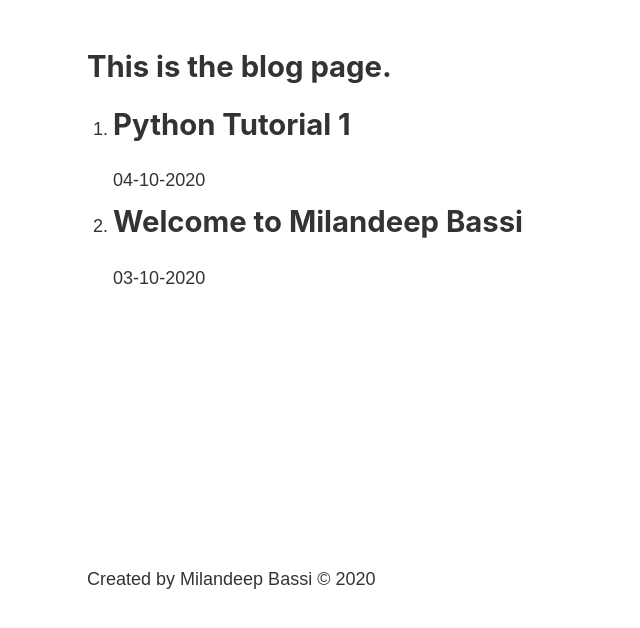
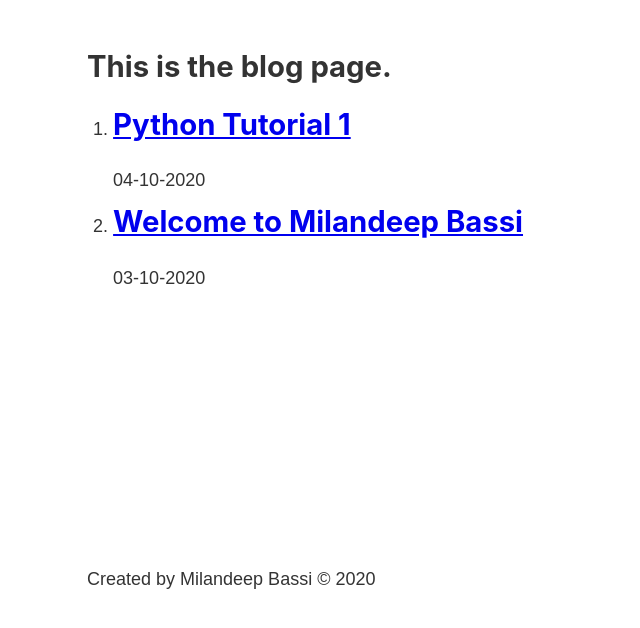
Before and after one commit to milandeepbassi/GreatGatsbyBootcamp, a Gatsby site in the folder gatsby-bootcamp/: page /blog in a window 1280 px wide. Shown: the part 164-792 px from the top of the page, without its empty margins (91-731 px from the left). Built offline with nearby package versions, Linux system fonts and the light colour scheme; Gatsby itself is replaced by a stand-in of ours.

Commit message:
Added dynamic links.

```diff
--- a/gatsby-bootcamp/src/pages/blog.js
+++ b/gatsby-bootcamp/src/pages/blog.js
@@ -1,4 +1,4 @@
-import { graphql, useStaticQuery } from 'gatsby'
+import { Link, graphql, useStaticQuery } from 'gatsby'
 
 import Layout from '../components/layout'
 import React from 'react'
@@ -14,6 +14,9 @@ const BlogPage = () => {
             title
             date
           }
+          fields{
+            slug
+          }
         }
       }
     }
@@ -27,7 +30,11 @@ const BlogPage = () => {
         {data.allMarkdownRemark.edges.map((edge) => {
           return (
             <li>
-              <h2>{edge.node.frontmatter.title}</h2>
+              <h2>
+                <Link to={edge.node.fields.slug}>
+                  {edge.node.frontmatter.title}
+                </Link>
+                </h2>
               <p>{edge.node.frontmatter.date}</p>
             </li>
           )
```
